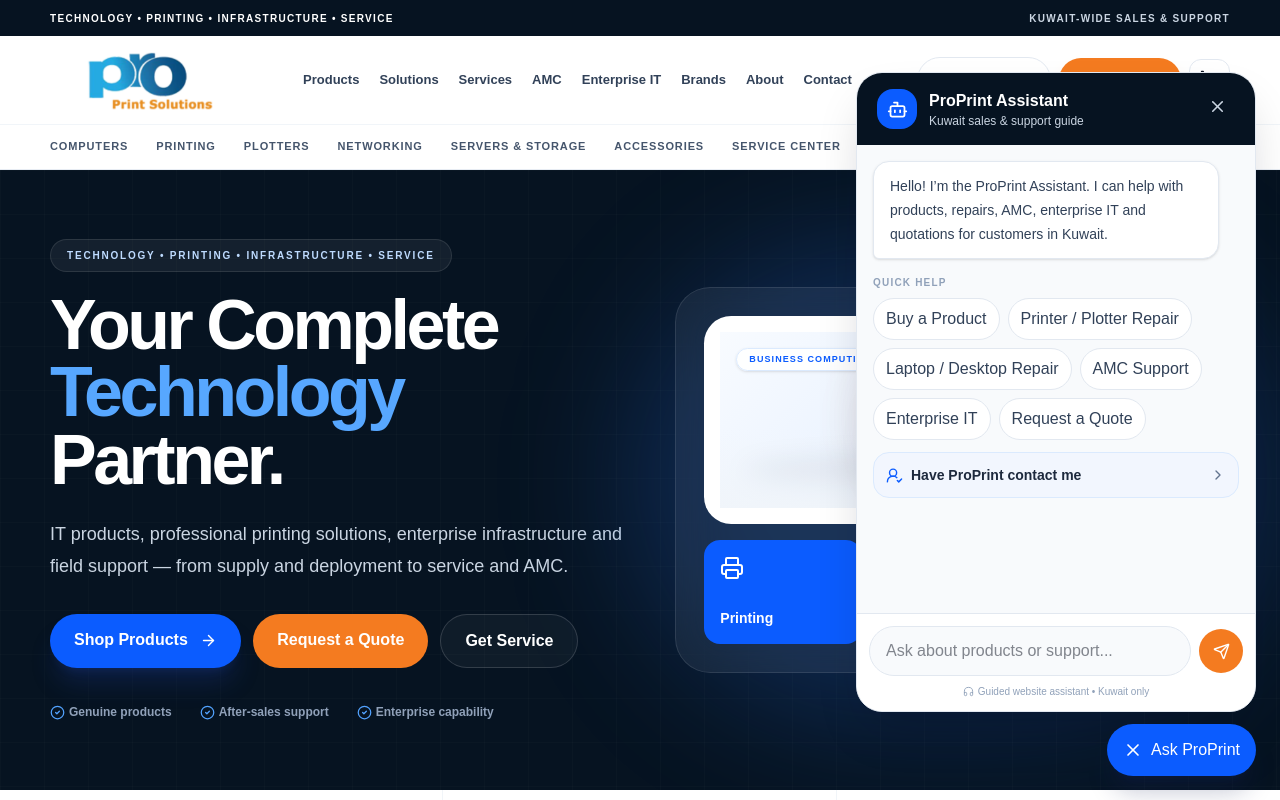
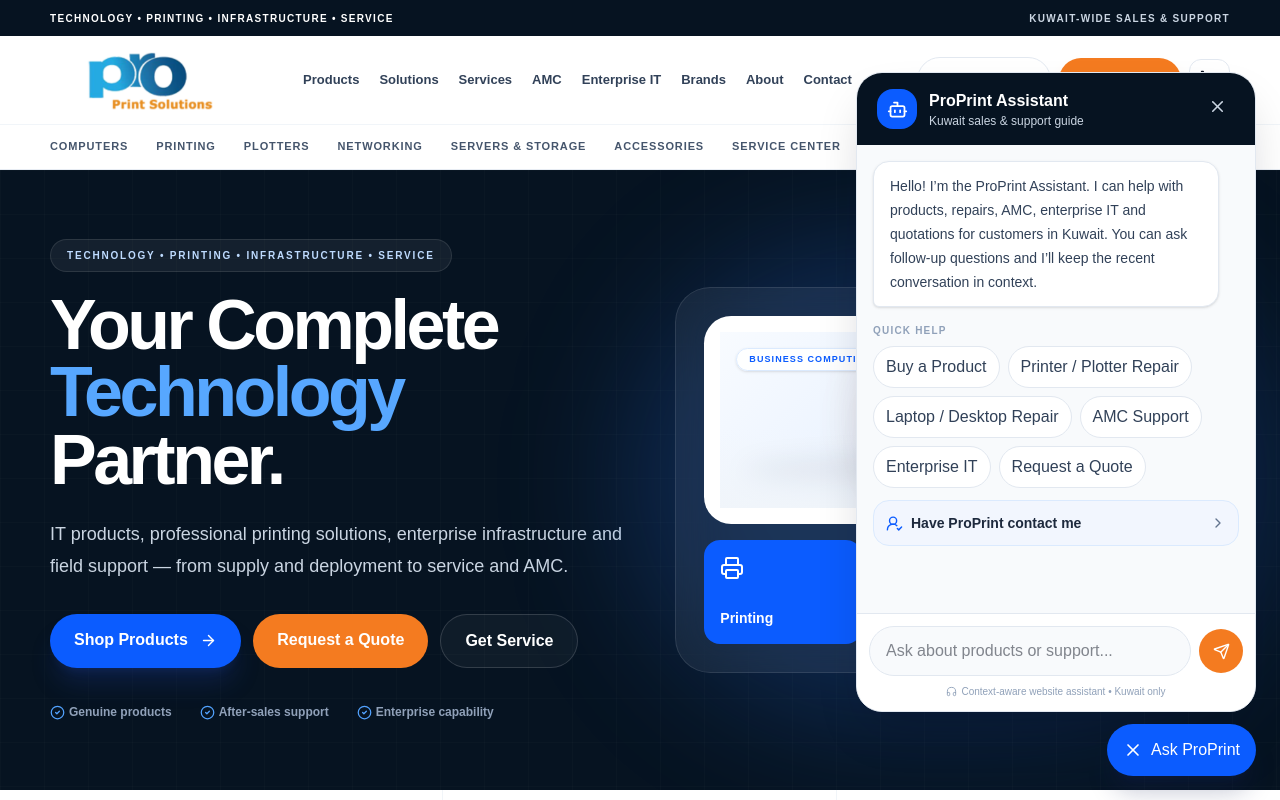
Before and after one commit to broprint/proprint-solutions-2026, a Next.js app: page / in a window 1280 px wide. Both pictures are taken after a click on the button "Ask ProPrint". Shown: the top 800 px of the page. Built offline with nearby package versions, Linux system fonts and the light colour scheme.

Commit message:
Make ProPrint chatbot context-aware for repair pricing and ETA questions

```diff
--- a/components/ProPrintAssistant.tsx
+++ b/components/ProPrintAssistant.tsx
@@ -31,14 +31,66 @@ const QUICK_ACTIONS = [
   'Request a Quote',
 ];
 
-function getReply(input: string): Reply {
+function getReply(input: string, history: Message[] = []): Reply {
   const text = input.toLowerCase();
+  const recentUserContext = history
+    .filter((message) => message.role === 'user')
+    .slice(-6)
+    .map((message) => message.text.toLowerCase())
+    .join(' ');
+  const context = `${recentUserContext} ${text}`;
+
+  const repairContext = /(repair|service|fix|broken|fault|screen|lcd|display|hinge|keyboard|battery|charging|motherboard|mainboard)/.test(context);
+  const laptopContext = /(laptop|notebook|hp|lenovo|dell|asus|msi)/.test(context);
+  const screenContext = /(lcd|screen|display|panel|cracked screen|broken screen)/.test(context);
+  const priceQuestion = /(how much|price|cost|charge|charges|quotation|quote)/.test(text);
+  const etaQuestion = /(eta|how long|time|when|days|ready|finish|complete)/.test(text);
 
   if (/(outside kuwait|saudi|dubai|uae|qatar|bahrain|oman|india|uk|international|overseas)/.test(text)) {
     return {
       text: 'This ProPrint website assistant is currently configured for Kuwait enquiries only. For any requirement outside Kuwait, please contact ProPrint directly before assuming delivery or service coverage.',
       href: '/contact',
       actionLabel: 'Contact ProPrint',
+    };
+  }
+
+  if (repairContext && laptopContext && screenContext && priceQuestion) {
+    return {
+      text: 'Yes. ProPrint can accept laptop LCD/display replacement requests in Kuwait, including HP laptops. The service or diagnostic charge can be advised according to ProPrint’s approved service rate, but the full repair quotation depends on the exact laptop model and the replacement LCD price from the vendor. Once the correct part and vendor availability are confirmed, ProPrint can provide the final quotation and expected completion ETA. Please provide the exact HP model or product number for an accurate check.',
+      href: '/service',
+      actionLabel: 'Submit Laptop Model',
+    };
+  }
+
+  if (repairContext && laptopContext && screenContext && etaQuestion) {
+    return {
+      text: 'For an LCD replacement, the final ETA depends mainly on identifying the exact screen part and confirming vendor stock. ProPrint can give a confirmed ETA after checking the laptop model and part availability. If the part is locally available the repair can be scheduled sooner; special-order parts will take longer. Submit the exact model so the service team can check it.',
+      href: '/service',
+      actionLabel: 'Check Repair Requirement',
+    };
+  }
+
+  if (/(do you repair|can you repair|repair hp|hp laptop repair|laptop repair|notebook repair)/.test(context)) {
+    return {
+      text: 'Yes. ProPrint can accept laptop repair requests in Kuwait, including HP laptops. Common requests can include display/LCD issues, keyboards, batteries, charging faults, hardware diagnostics and other laptop problems. The exact repair scope is confirmed after the model and fault are reviewed.',
+      href: '/service',
+      actionLabel: 'Start HP Laptop Service Request',
+    };
+  }
+
+  if (repairContext && priceQuestion) {
+    return {
+      text: 'For repairs, ProPrint can advise the applicable service or diagnostic charge, but a complete quotation may also require spare-part pricing from the vendor. The final amount is confirmed only after the exact model, fault and required part are identified. If you tell me the equipment and problem, I can guide you to the correct service request.',
+      href: '/service',
+      actionLabel: 'Request Repair Quote',
+    };
+  }
+
+  if (repairContext && etaQuestion) {
+    return {
+      text: 'Repair ETA depends on diagnosis, the exact model, the required spare part and vendor availability. ProPrint should confirm the ETA after checking those details rather than promising an inaccurate completion date. Submit the equipment model and fault so the service team can review it.',
+      href: '/service',
+      actionLabel: 'Submit Service Details',
     };
   }
 
@@ -91,7 +143,7 @@ function getReply(input: string): Reply {
   }
 
   return {
-    text: 'I can help with ProPrint products, repairs, AMC, enterprise IT and quotations in Kuwait. I will not guess live stock, final prices, repair times or service availability. Choose an option below or tell me what you need.',
+    text: 'I can help with ProPrint products, repairs, AMC, enterprise IT and quotations in Kuwait. I will not guess live stock, final prices, repair times or service availability. You can also ask follow-up questions about the same equipment or repair and I’ll keep the recent conversation in context.',
   };
 }
 
@@ -105,7 +157,7 @@ export function ProPrintAssistant() {
   const [messages, setMessages] = useState<Message[]>([
     {
       role: 'assistant',
-      text: 'Hello! I’m the ProPrint Assistant. I can help with products, repairs, AMC, enterprise IT and quotations for customers in Kuwait.',
+      text: 'Hello! I’m the ProPrint Assistant. I can help with products, repairs, AMC, enterprise IT and quotations for customers in Kuwait. You can ask follow-up questions and I’ll keep the recent conversation in context.',
     },
   ]);
 
@@ -114,7 +166,7 @@ export function ProPrintAssistant() {
   function ask(text: string) {
     const clean = text.trim();
     if (!clean) return;
-    const reply = getReply(clean);
+    const reply = getReply(clean, messages);
     setMessages((current) => [
       ...current,
       { role: 'user', text: clean },
@@ -245,7 +297,7 @@ export function ProPrintAssistant() {
               <input value={input} onChange={(e) => setInput(e.target.value)} placeholder="Ask about products or support..." aria-label="Message ProPrint Assistant" className="min-w-0 flex-1 rounded-full border border-slate-200 bg-slate-50 px-4 py-3 text-sm outline-none transition focus:border-[#0b5cff]" />
               <button type="submit" className="grid h-11 w-11 shrink-0 place-items-center rounded-full bg-[#f47b20] text-white" aria-label="Send message"><Send size={17} /></button>
             </form>
-            <div className="mt-2 flex items-center justify-center gap-1 text-[10px] text-slate-400"><Headphones size={11} /> Guided website assistant • Kuwait only</div>
+            <div className="mt-2 flex items-center justify-center gap-1 text-[10px] text-slate-400"><Headphones size={11} /> Context-aware website assistant • Kuwait only</div>
           </div>
         </section>
       )}
```
